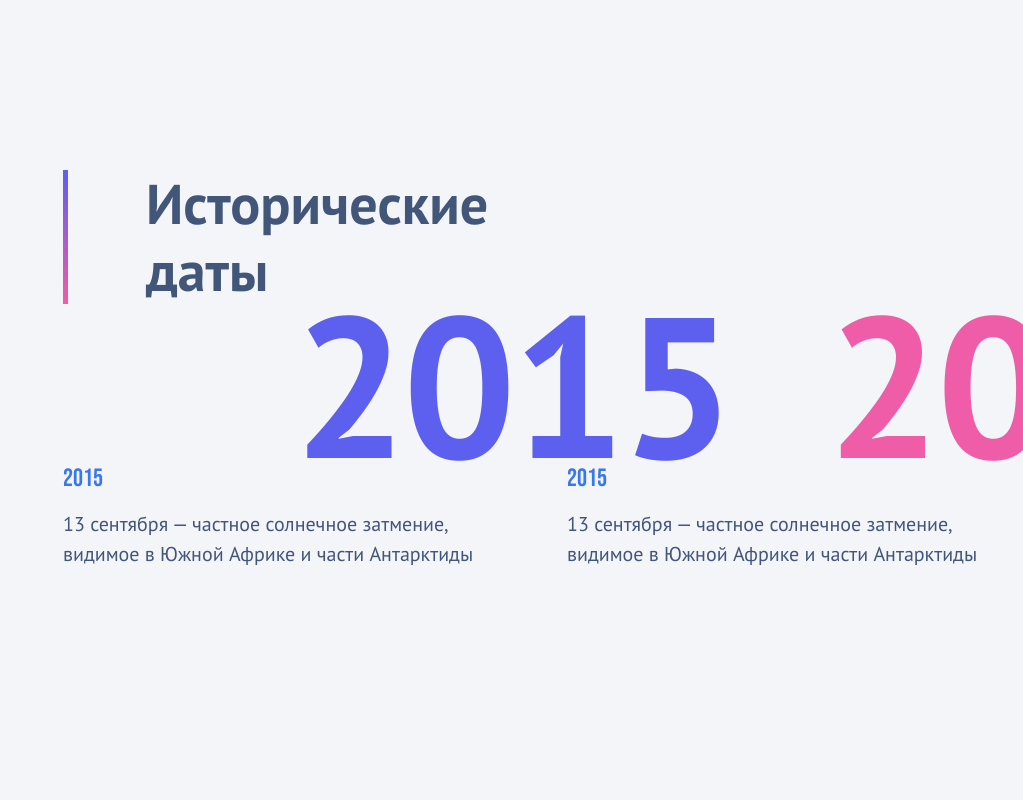
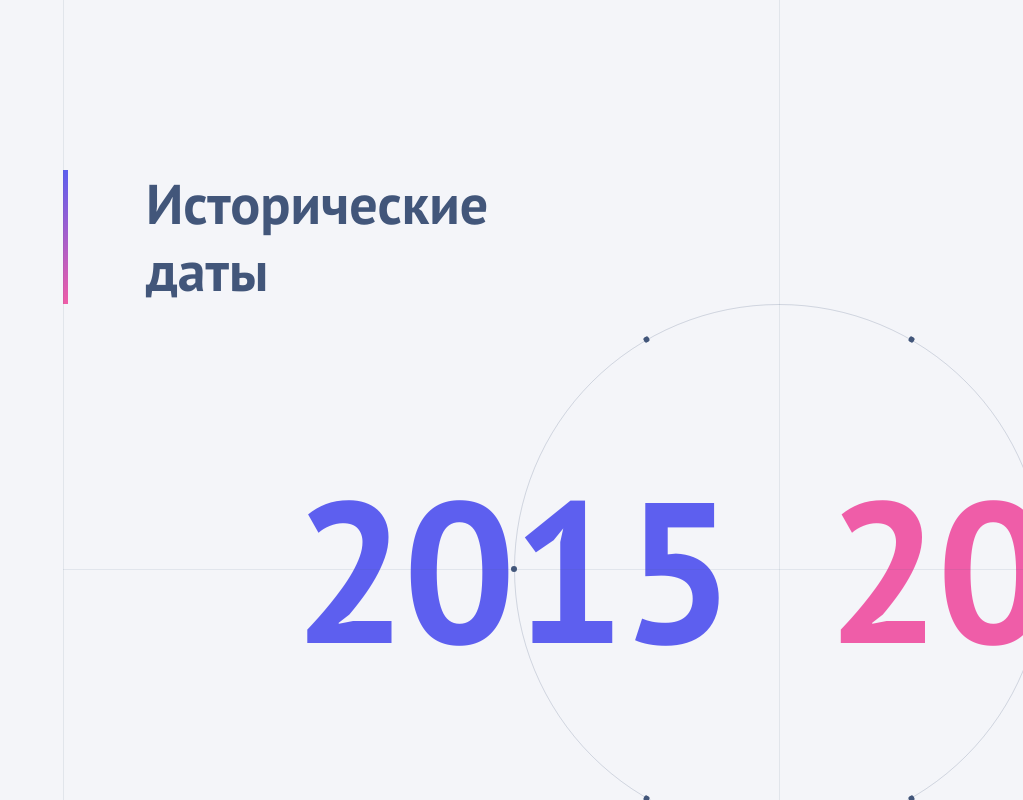
Before and after one commit to mnezabotin/onlydates, a React app: page / in a window 1280 px wide. Shown: the top 800 px of the page, without its empty margins (257-1280 px from the left). Built offline with nearby package versions, Linux system fonts and the light colour scheme.

Commit message:
added circle chapters template

```diff
--- a/src/components/CircleChapter.tsx
+++ /dev/null
@@ -1,3 +0,0 @@
-import React from 'react'
-
-export const CircleChapter = () => <div />
--- a/src/components/Divider.tsx
+++ b/src/components/Divider.tsx
@@ -9,7 +9,7 @@
   ${(props) => css`
     width: ${props.vertical ? '1px' : '100%'};
     height: ${props.vertical ? '100%' : '1px'};
-    color: ${colors.blackBlue};
+    background-color: ${colors.blackBlue};
     opacity: 0.1;
   `}
 `
--- /dev/null
+++ b/src/containers/CircleChapter/index.tsx
@@ -0,0 +1,41 @@
+import React, { useMemo } from 'react'
+import { Layout, DividerCenter, Box, Circle, Dot } from './styles'
+
+type DotProps = {
+  rotate: number
+  title: string
+}
+
+type Props = {
+  chapters?: string[]
+}
+
+export const CircleChapter = ({ chapters = [] }: Props) => {
+  const dots = useMemo((): DotProps[] => {
+    const stepAngl = 360 / chapters.length
+    return chapters.map((c, i) => ({
+      title: c,
+      rotate: -90 + stepAngl / 2 + i * stepAngl,
+    }))
+  }, [chapters])
+
+  console.log(dots)
+
+  return (
+    <Layout>
+      <DividerCenter />
+      <Box>
+        <Circle />
+        {dots.map(({title, rotate}) => (
+          <Dot
+            key={title}
+            style={{
+              transform: `translate(-50%, -50%) rotate(${rotate}deg) translateX(265px)`,
+            }}
+          />
+        ))}
+
+      </Box>
+    </Layout>
+  )
+}
--- /dev/null
+++ b/src/containers/CircleChapter/styles.ts
@@ -0,0 +1,44 @@
+import styled from 'styled-components'
+import { colors } from '../../styles/colors'
+import { Divider } from '../../components/Divider'
+
+export const Layout = styled.div`
+  position: relative;
+  width: 100%;
+  display: grid;
+  justify-content: center;
+  align-items: center;
+  z-index: 100;
+`
+
+export const DividerCenter = styled(Divider)`
+  position: absolute;
+  top: calc(50% - 0.5px);
+  left: 0;
+`
+
+export const Box = styled.div`
+  position: relative;
+  width: 530px;
+  height: 530px;
+`
+
+export const Circle = styled.div`
+  width: 100%;
+  height: 100%;
+  border-radius: 50%;
+  border: 1px solid ${colors.blackBlue};
+  opacity: 0.2;
+`
+
+export const Dot = styled.div`
+  width: 6px;
+  height: 6px;
+  background-color: ${colors.blackBlue};
+  border-radius: 50%;
+  position: absolute;
+  top: 50%;
+  left: 50%;
+  border: 1px solid;
+  border-color: transparent;
+`
--- /dev/null
+++ b/src/styles/Box.tsx
@@ -0,0 +1,13 @@
+import styled, {css } from 'styled-components'
+
+type Props = {
+  position?:  string
+  marginDown?: string | number
+}
+
+export const Box = styled.div<Props>`
+  ${(props) => css`
+    position: ${props.position};
+    margin-down: ${props.marginDown}
+  `}
+`
--- a/src/styles/colors.ts
+++ b/src/styles/colors.ts
@@ -3,4 +3,6 @@
   secondary: '#EF5DA8',
   blackBlue: '#42567A',
   lightBlue: '#3877EE',
+  background: '#F4F5F9',
+  dotBorder: '#303e5880',
 }
--- a/src/widgets/DatesWidget/index.tsx
+++ b/src/widgets/DatesWidget/index.tsx
@@ -1,8 +1,10 @@
 import React from 'react'
-import { DatesWidgetLayout } from './styles'
+import { SliderBox, DatesWidgetLayout, DividerCenter, DividerLeft, DividerRight, CircleChapterBox } from './styles'
 import { Heading } from '../../components/Heading'
+import { DatesSlider } from '../../containers/DatesSlider'
+import { CircleChapter } from '../../containers/CircleChapter/index'
+import { Box } from '../../styles/Box'
 import { HDates } from '../../containers/HDates'
-import { DatesSlider } from '../../containers/DatesSlider'
 
 const sliders = [
   { date: '2015', desc: '13 сентября — частное солнечное затмение, видимое в Южной Африке и части Антарктиды' },
@@ -18,14 +20,28 @@
   { date: '2015', desc: '13 сентября — частное солнечное затмение, видимое в Южной Африке и части Антарктиды' },
 ]
 
+const chapters = ['Литература', 'Кино', 'Наука', 'Космос', 'Игры', 'События']
+
 export const DatesWidget = () => {
   return (
     <DatesWidgetLayout>
-      <Heading>
-        Исторические<br />даты
-      </Heading>
-      <HDates first={2015} last={2022} />
-      <DatesSlider data={sliders} />
+      <DividerLeft vertical />
+      <DividerCenter vertical />
+      <DividerRight vertical />
+      <Box marginDown='-45px'>
+        <Heading>
+          Исторические<br />даты
+        </Heading>
+      </Box>
+      <CircleChapterBox>
+        <Box position='absolute'>
+          <HDates first={2015} last={2022} />
+        </Box>
+        <CircleChapter chapters={chapters} />
+      </CircleChapterBox>
+      <SliderBox>
+        <DatesSlider data={sliders} />
+      </SliderBox>
     </DatesWidgetLayout>
   )
 }
--- a/src/widgets/DatesWidget/styles.ts
+++ b/src/widgets/DatesWidget/styles.ts
@@ -1,6 +1,36 @@
 import styled from 'styled-components'
+import { Divider } from '../../components/Divider'
+import { HDates } from '../../containers/HDates'
 
 export const DatesWidgetLayout = styled.div`
   position: relative;
-  padding-top: 170px;
+  padding: 170px 0 104px;
 `
+
+export const DividerLeft = styled(Divider)`
+  position: absolute;
+  left: 0;
+  top: 0;
+`
+
+export const DividerRight = styled(Divider)`
+  position: absolute;
+  right: 0;
+  top: 0;
+`
+
+export const DividerCenter = styled(Divider)`
+  position: absolute;
+  left: calc(50% - 0.5px);
+  top: 0;
+`
+
+export const CircleChapterBox = styled.div`
+  display: flex;
+  align-items: center;
+  justify-content: center;
+`
+
+export const SliderBox = styled.div`
+  padding: 0 80px;
+`
```
